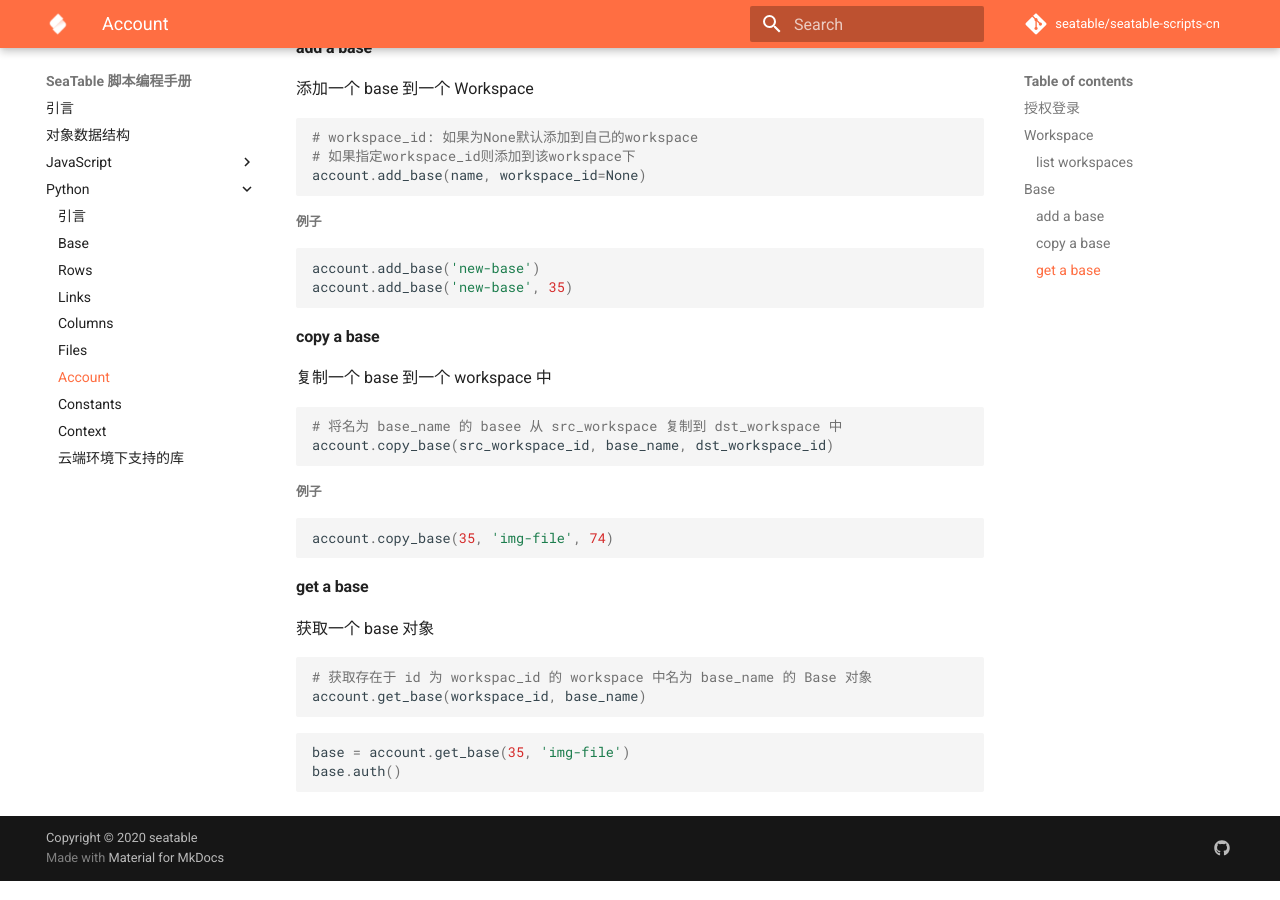
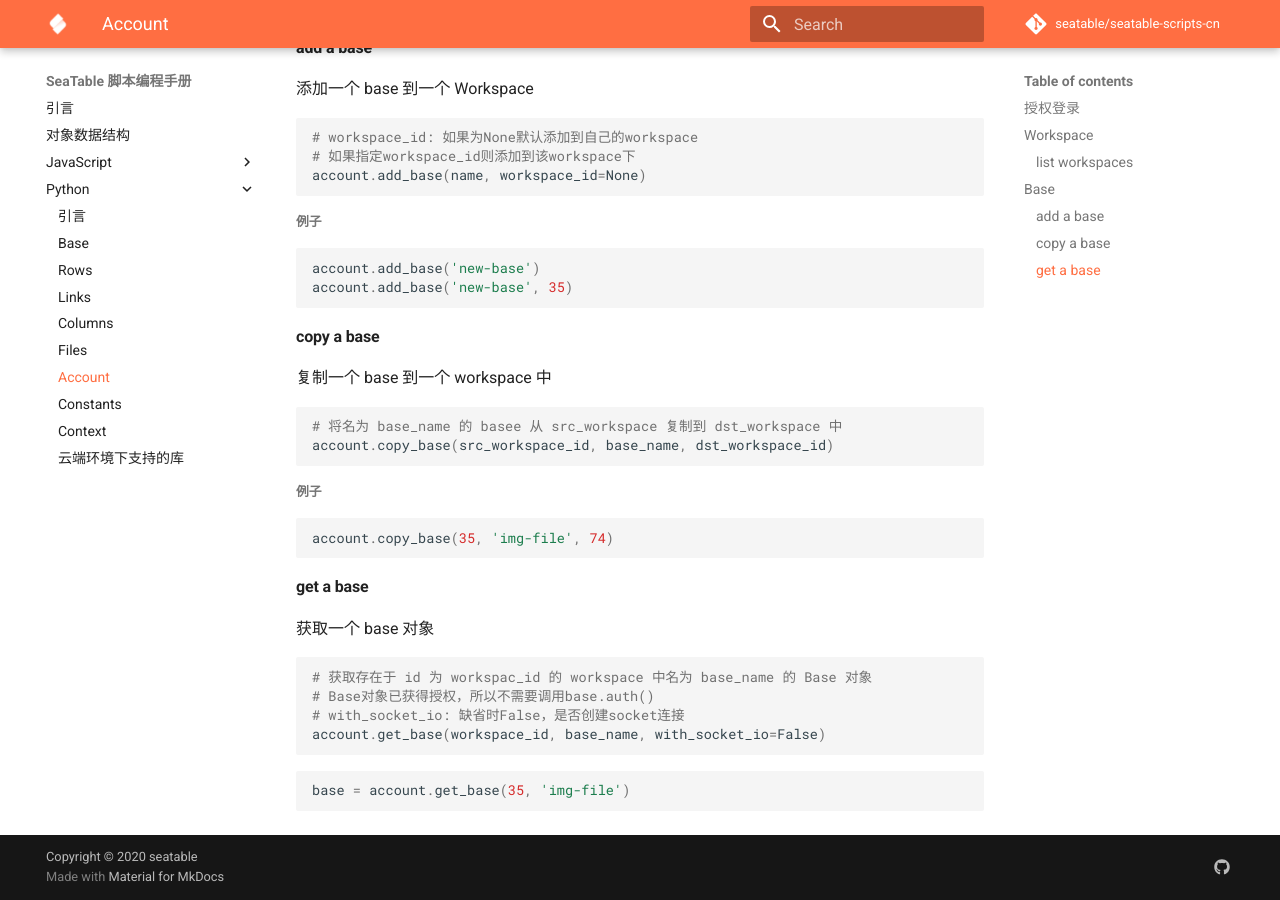
Before and after one commit to seatable/seatable-scripts-cn, an MkDocs documentation site: the page built from manual/python/account.md, in a window 1280 px wide and 900 px high, scrolled down 1457 px. Built offline with MkDocs 1.6.1 and Material for MkDocs 9.7.7, drawn with Linux system fonts in a browser that asks for light colours; comment, search, counter and statistics services are not loaded.

Commit message:
account.get_base return a auth base

````diff
--- a/manual/python/account.md
+++ b/manual/python/account.md
@@ -103,10 +103,11 @@
 
 ```python
 # 获取存在于 id 为 workspac_id 的 workspace 中名为 base_name 的 Base 对象
-account.get_base(workspace_id, base_name)
+# Base对象已获得授权，所以不需要调用base.auth()
+# with_socket_io: 缺省时False，是否创建socket连接
+account.get_base(workspace_id, base_name, with_socket_io=False)
 ```
 
 ```python
 base = account.get_base(35, 'img-file')
-base.auth()
 ```
````
